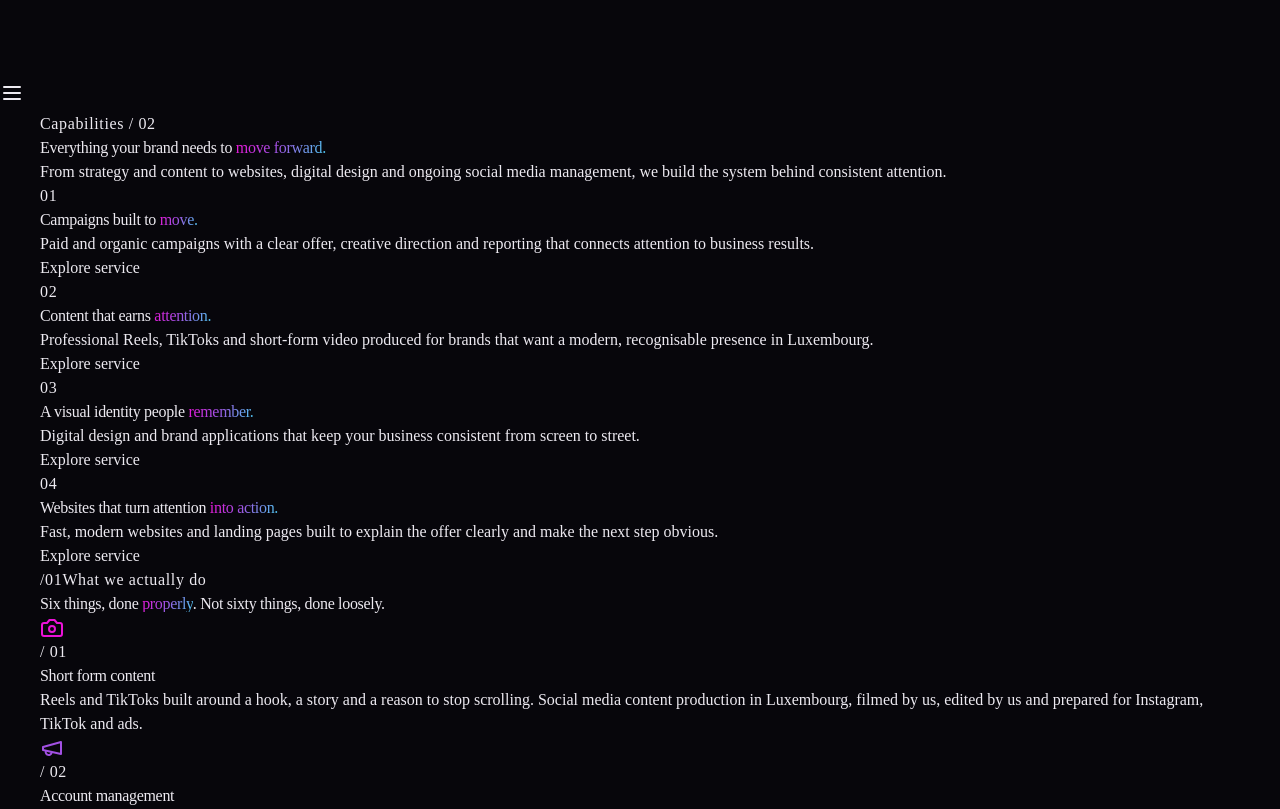
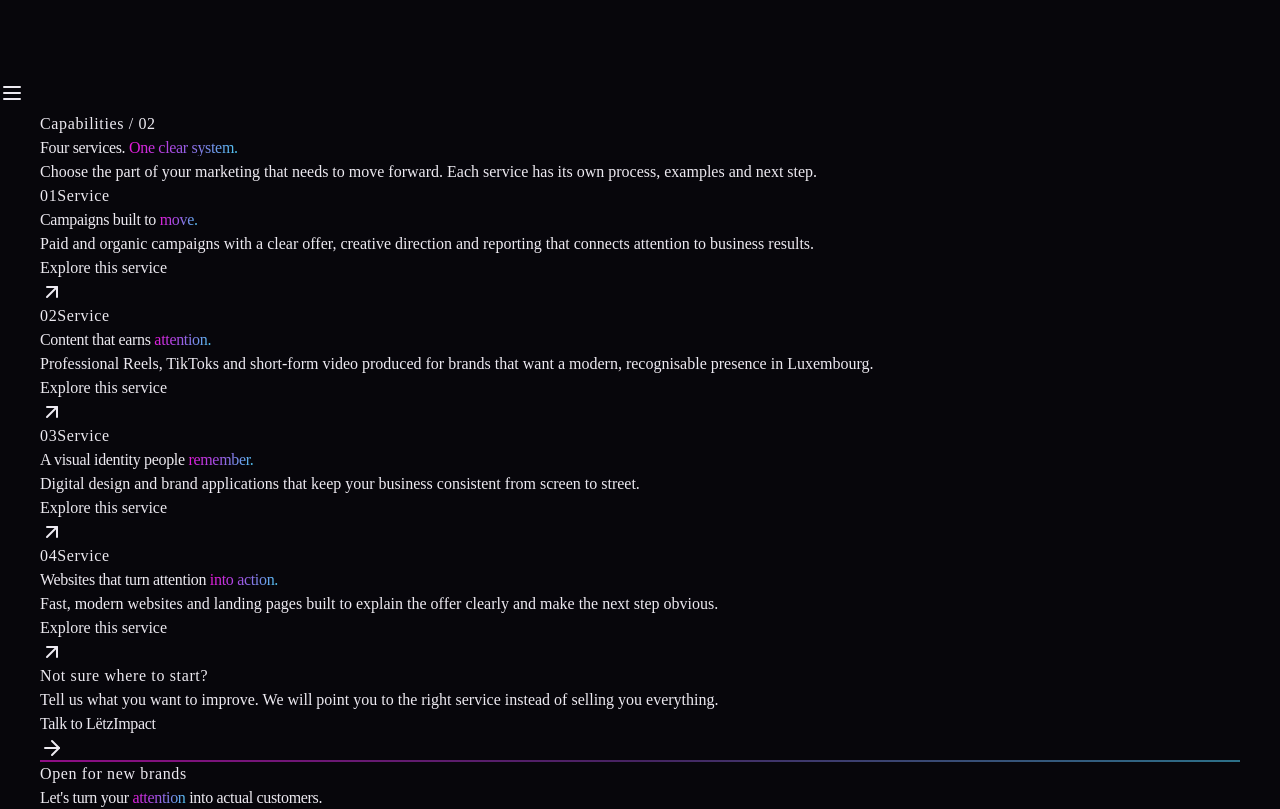
Before and after one commit to iBlameT8/letzimpact, a React (Vite) app in the folder client/: page /services in a window 1280 px wide. Shown: the part 2880-3689 px from the top of the page. Built offline with nearby package versions, Linux system fonts and the light colour scheme.

Commit message:
Simplify services overview and tighten production layout

```diff
--- a/client/src/pages/ServiceDetail.tsx
+++ b/client/src/pages/ServiceDetail.tsx
@@ -113,7 +113,7 @@ export function ServiceDetail({ service }: { service: Service }) {
       <PageIntro eyebrow={service.eyebrow} title={service.title} highlight={service.highlight}>
         {service.description}
       </PageIntro>
-      <main className={`container pb-24 ${service.slug === "social-media-production-luxembourg" ? "-mt-12 sm:-mt-16 lg:-mt-20" : ""}`}>
+      <main className={`container pb-24 ${service.slug === "social-media-production-luxembourg" ? "-mt-16 sm:-mt-20 lg:-mt-28" : ""}`}>
         <div className="grid gap-12 lg:grid-cols-[1.15fr_0.85fr] lg:gap-20">
           <div>
             <h2 className="font-display text-3xl font-bold leading-tight tracking-tight sm:text-5xl">Built around a clear <span className="text-gradient">purpose.</span></h2>
--- a/client/src/pages/ServicesPage.tsx
+++ b/client/src/pages/ServicesPage.tsx
@@ -1,38 +1,45 @@
-import { DigitalDesign } from "@/components/sections/DigitalDesign";
-import { Packages } from "@/components/sections/Packages";
-import { Process } from "@/components/sections/Process";
-import { Services } from "@/components/sections/Services";
+import { ArrowRight, ArrowUpRight } from "lucide-react";
+import { Link } from "wouter";
 import { PageFrame, PageIntro } from "@/components/PageFrame";
+import { SEOHead } from "@/components/SEOHead";
+import { MagneticButton } from "@/components/MagneticButton";
+import { SERVICE_PILLARS } from "@/pages/ServiceDetail";
 import { useI18n } from "@/lib/i18n";
-import { SEOHead } from "@/components/SEOHead";
-import { Link } from "wouter";
-import { SERVICE_PILLARS } from "@/pages/ServiceDetail";
+import { waLink } from "@/lib/brand";
 
 export default function ServicesPage() {
   const { copy } = useI18n();
 
   return (
     <PageFrame>
-      <SEOHead title="Social Media, Marketing & Digital Design Services Luxembourg | LëtzImpact" description="Social media management, video production, digital advertising, websites and digital design services for businesses in Luxembourg." path="/services" />
-      <PageIntro eyebrow={copy.services.pageEyebrow} title={copy.services.pageTitle} highlight={copy.services.pageHighlight}>
-        {copy.services.pageIntro}
+      <SEOHead title="Social Media, Marketing & Digital Design Services Luxembourg | LëtzImpact" description="Four focused services for ambitious businesses in Luxembourg: campaign management, social media production, design and websites." path="/services" />
+      <PageIntro eyebrow={copy.services.pageEyebrow} title="Four services." highlight="One clear system.">
+        Choose the part of your marketing that needs to move forward. Each service has its own process, examples and next step.
       </PageIntro>
-      <section className="container pb-8">
-        <div className="grid gap-4 sm:grid-cols-2 lg:grid-cols-4">
+      <main className="container pb-24">
+        <section className="grid gap-5 md:grid-cols-2" aria-label="Our services">
           {SERVICE_PILLARS.map((service, index) => (
-            <Link key={service.slug} href={`/services/${service.slug}`} className="group rounded-2xl border border-white/10 bg-white/[0.03] p-5 transition-colors hover:bg-white/[0.07]">
-              <div className="font-mono-acc text-[10px] uppercase tracking-[0.2em] text-[#EC12D8]">0{index + 1}</div>
-              <h2 className="mt-5 font-display text-xl font-semibold leading-tight">{service.title} <span className="text-gradient">{service.highlight}</span></h2>
-              <p className="mt-3 text-sm leading-relaxed text-white/55">{service.description}</p>
-              <span className="mt-5 inline-block text-sm font-semibold text-white underline decoration-[#4CC9F0] underline-offset-4">Explore service</span>
-            </Link>
+            <article key={service.slug} className="group relative overflow-hidden rounded-[28px] border border-white/10 bg-white/[0.035] p-7 transition duration-300 hover:-translate-y-1 hover:border-white/20 hover:bg-white/[0.06] sm:p-9">
+              <div className="flex items-start justify-between gap-5">
+                <span className="font-mono-acc text-[11px] tracking-[0.2em] text-[#EC12D8]">0{index + 1}</span>
+                <span className="rounded-full border border-white/15 px-3 py-1 font-mono-acc text-[9px] uppercase tracking-[0.15em] text-white/50">Service</span>
+              </div>
+              <h2 className="mt-12 max-w-sm font-display text-3xl font-bold leading-[1.02] tracking-tight sm:text-4xl">{service.title} <span className="text-gradient">{service.highlight}</span></h2>
+              <p className="mt-5 max-w-lg text-[15px] leading-relaxed text-white/60">{service.description}</p>
+              <Link href={`/services/${service.slug}`} className="mt-8 inline-flex items-center gap-2 rounded-full bg-gradient-to-r from-[#EC12D8] via-[#A250E3] to-[#4CC9F0] px-5 py-3 text-sm font-semibold text-white shadow-[0_8px_30px_rgba(162,80,227,0.22)] transition hover:scale-[1.02]">
+                Explore this service <ArrowUpRight className="h-4 w-4" />
+              </Link>
+            </article>
           ))}
-        </div>
-      </section>
-      <Services />
-      <DigitalDesign />
-      <Process />
-      <Packages />
+        </section>
+        <section className="mt-20 flex flex-col items-start justify-between gap-6 border-t border-white/10 pt-10 sm:flex-row sm:items-center">
+          <div>
+            <div className="font-mono-acc text-[10px] uppercase tracking-[0.2em] text-[#4CC9F0]">Not sure where to start?</div>
+            <p className="mt-3 max-w-xl text-lg leading-relaxed text-white/65">Tell us what you want to improve. We will point you to the right service instead of selling you everything.</p>
+          </div>
+          <MagneticButton href={waLink()} target="_blank" rel="noopener noreferrer" className="shrink-0">Talk to LëtzImpact <ArrowRight className="h-4 w-4" /></MagneticButton>
+        </section>
+      </main>
     </PageFrame>
   );
 }
```
